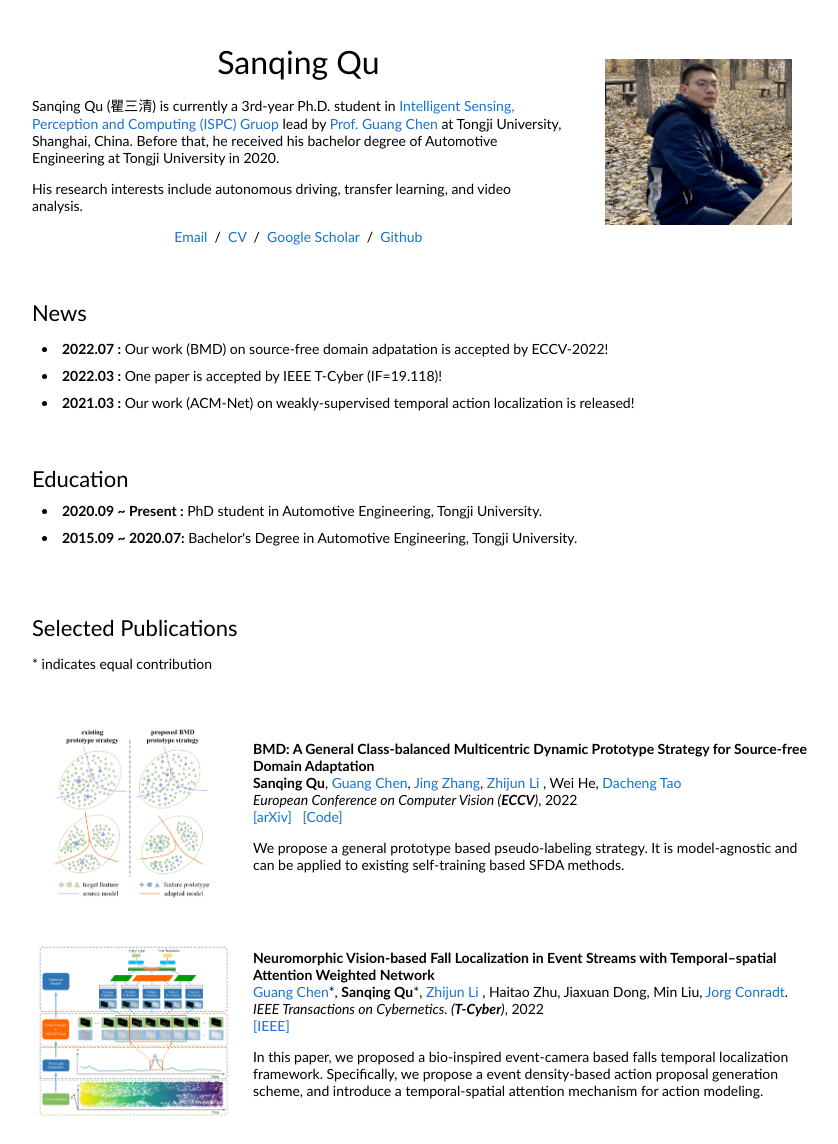
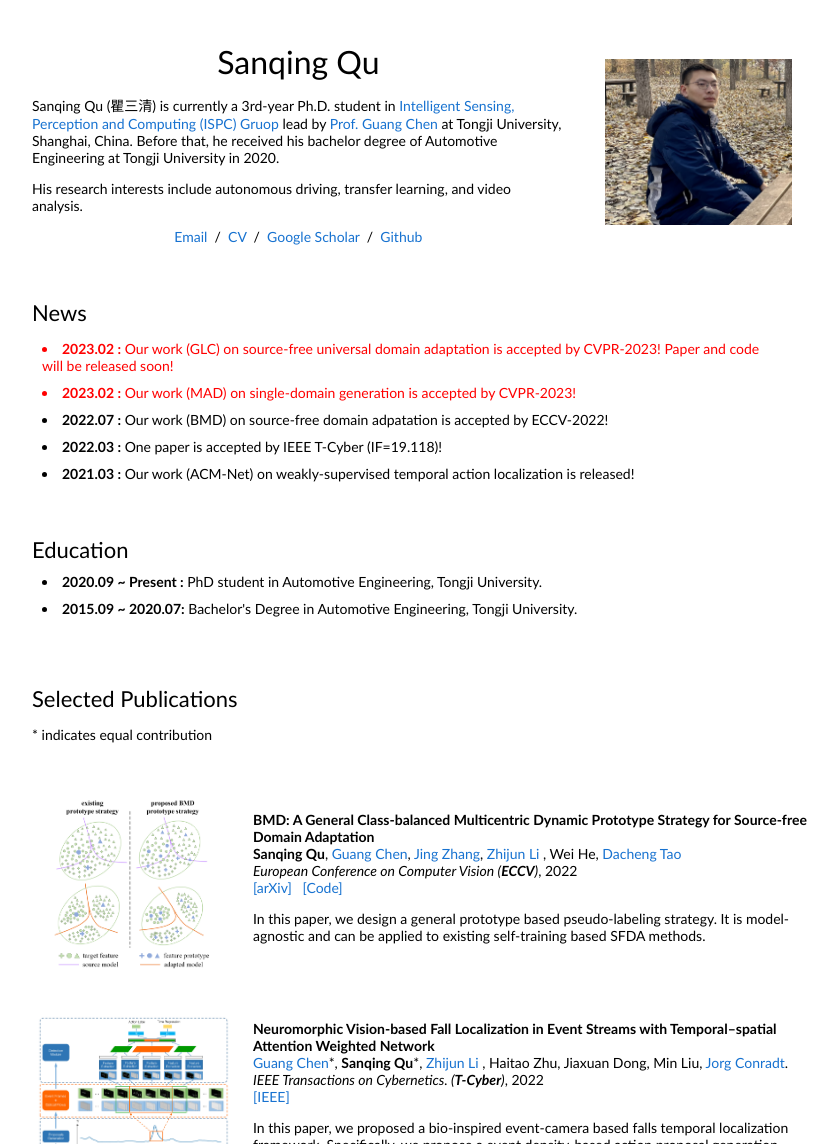
Before and after one commit to sanqingqu/sanqingqu.github.io, a plain HTML site: page index.html in a window 1280 px wide. Shown: the top 1144 px of the page, without its empty margins (228-1066 px from the left). Drawn offline with Linux system fonts and the light colour scheme.

Commit message:
update latest status

```diff
--- a/index.html
+++ b/index.html
@@ -49,7 +49,15 @@
             <tr>
             <td style="padding:20px;width:100%;vertical-align:middle">
               <heading>News</heading>
+              <font color="red">
               <p>
+                <li style="margin: 10px;">
+                  <b>2023.02 :</b>  Our work (GLC) on source-free universal domain adaptation is accepted by CVPR-2023! Paper and code will be released soon!
+                </li>
+                <li style="margin: 10px">
+                  <b>2023.02 :</b>  Our work (MAD) on single-domain generation is accepted by CVPR-2023!
+                </li>
+              </font>
                 <li style="margin: 10px;">
                   <b>2022.07 :</b> Our work (BMD) on source-free domain adpatation is accepted by ECCV-2022!
                 </li>
@@ -112,7 +120,7 @@
             <a href="https://arxiv.org/pdf/2204.02811">[arXiv]</a>&nbsp&nbsp
             <a href="https://github.com/ispc-lab/BMD">[Code]</a>
             <br>
-            <p> We propose a general prototype based pseudo-labeling strategy. It is model-agnostic and can be applied to
+            <p> In this paper, we design a general prototype based pseudo-labeling strategy. It is model-agnostic and can be applied to
               existing self-training based SFDA methods.</p>
           </td>
         </tr>
```
